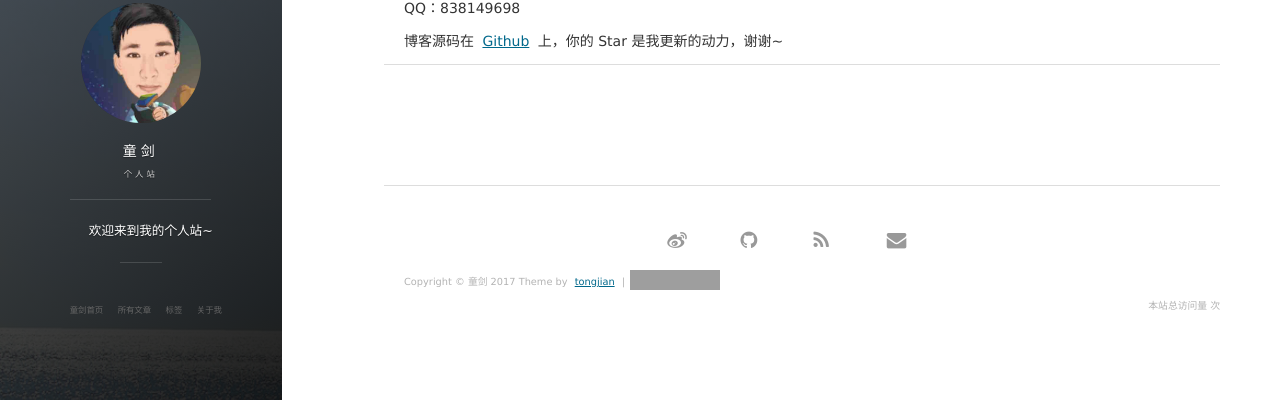
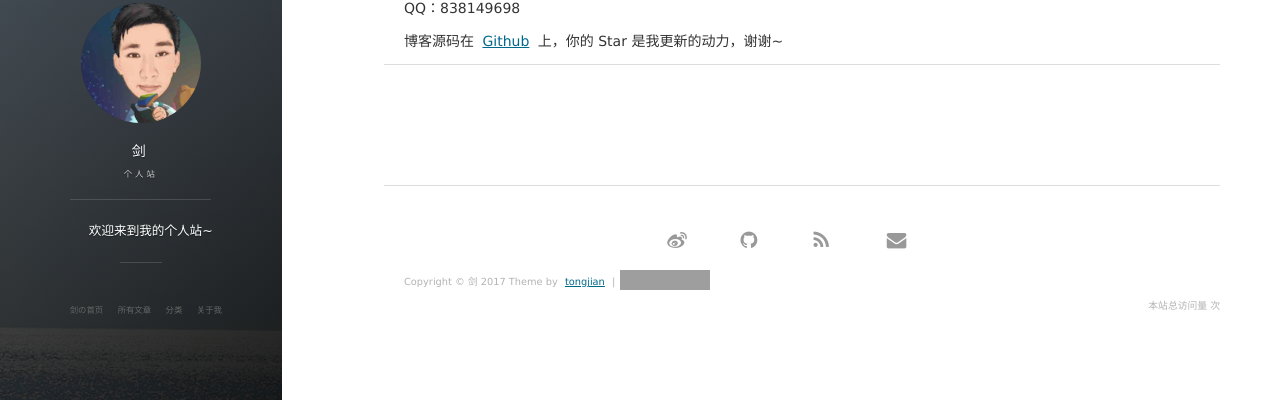
Before and after one commit to itdojust/itdojust.github.io, a Jekyll site: the page built from about.md, in a window 1280 px wide. Shown: the part 285-685 px from the top of the page. Built offline with Jekyll 4.4.1, drawn with Linux system fonts in a browser that asks for light colours; nearby versions of some CDN libraries; comment, search, counter and statistics services are not loaded; grey boxes are pictures that could not be loaded.

Commit message:
完善搭建个人博客

```diff
--- a/_config.yml
+++ b/_config.yml
@@ -1,5 +1,5 @@
 # Basic
-title: 童剑
+title: 剑
 subtitle: 个人站
 description: 欢迎来到我的个人站~
 # 头像里面的标题
@@ -11,7 +11,7 @@
 # Comment
 comment:
     # disqus: leopard
-    duoshuo: leopard
+    duoshuo: huihui
 
 # Social
 social:
@@ -42,12 +42,12 @@
 
 # The blog button should not be removed.
 blog_button:
-    title: 童剑首页
+    title: 剑の首页
 
 # Navigation buttons in the front page.s
 nav:
     - {title: 所有文章, description: archive, url: '/archive'}
-    - {title: 标签, description: tags, url: '/tags'}
+    - {title: 分类, description: tags, url: '/tags'}
     - {title: 关于我, description: about, url: '/about'}
 
 
--- a/_includes/comments.html
+++ b/_includes/comments.html
@@ -21,18 +21,10 @@
     <noscript>要查看<a href="http://disqus.com/?ref_noscript"> Disqus </a>评论，请启用 JavaScript</noscript>
 
   {% elsif site.comment.duoshuo %}
-    <div class="ds-thread" data-thread-key="{{ page.url }}" data-title="{{ page.title }}" data-url="{{ page.url | prepend: site.baseurl | prepend: site.url }}"></div>
-
-    <script type="text/javascript">
-        var duoshuoQuery = {short_name:"{{ site.comment.duoshuo }}"};
-        (function() {
-            var ds = document.createElement('script');
-            ds.type = 'text/javascript';ds.async = true;
-            ds.src = (document.location.protocol == 'https:' ? 'https:' : 'http:') + '//static.duoshuo.com/embed.js';
-            ds.charset = 'UTF-8';
-            (document.getElementsByTagName('head')[0] || document.getElementsByTagName('body')[0]).appendChild(ds);
-        })();
-    </script>
+         <!-- UY BEGIN -->
+<div id="uyan_frame"></div>
+<script type="text/javascript" src="http://v2.uyan.cc/code/uyan.js?uid=2130430"></script>
+<!-- UY END -->
   {% endif %}
 
 
```
